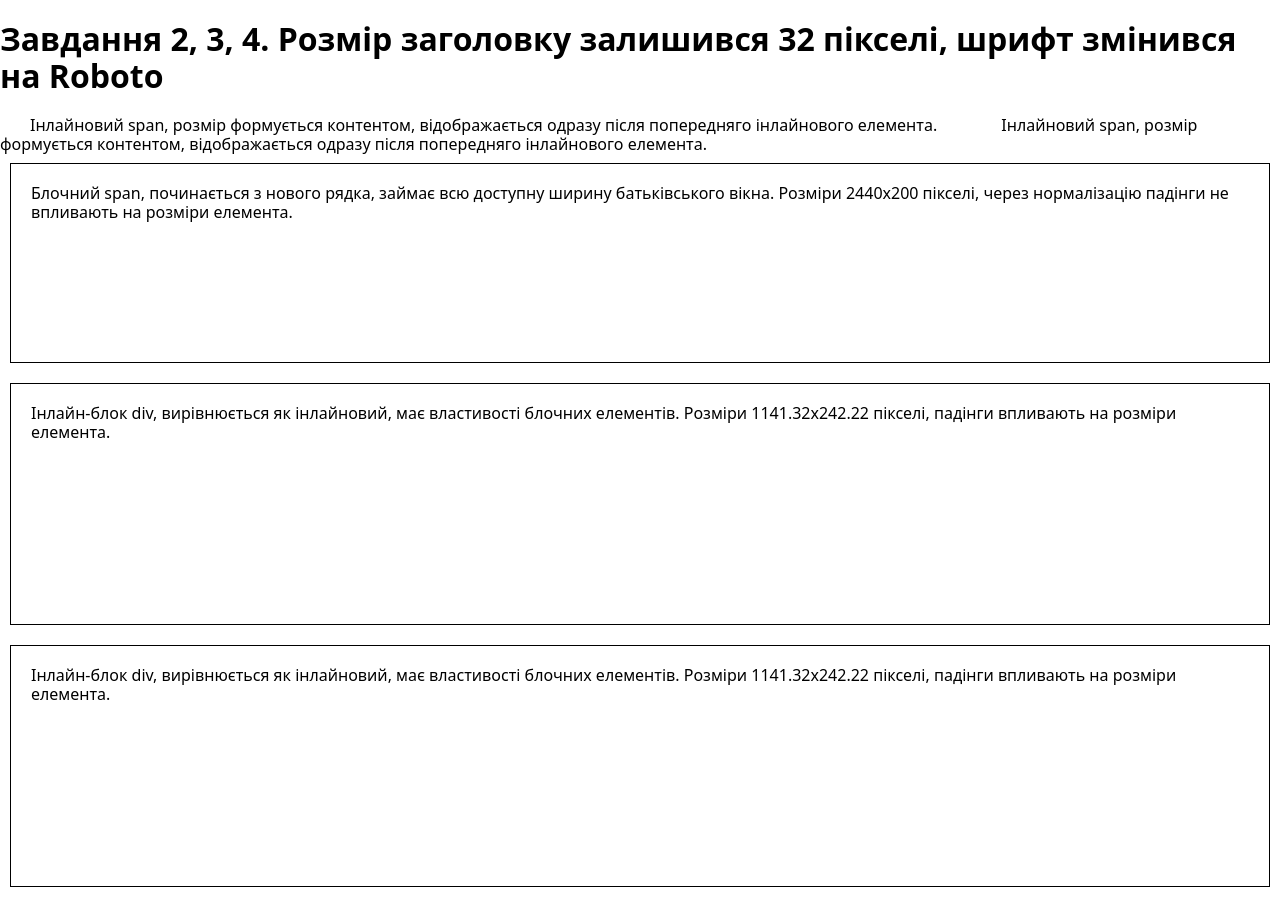
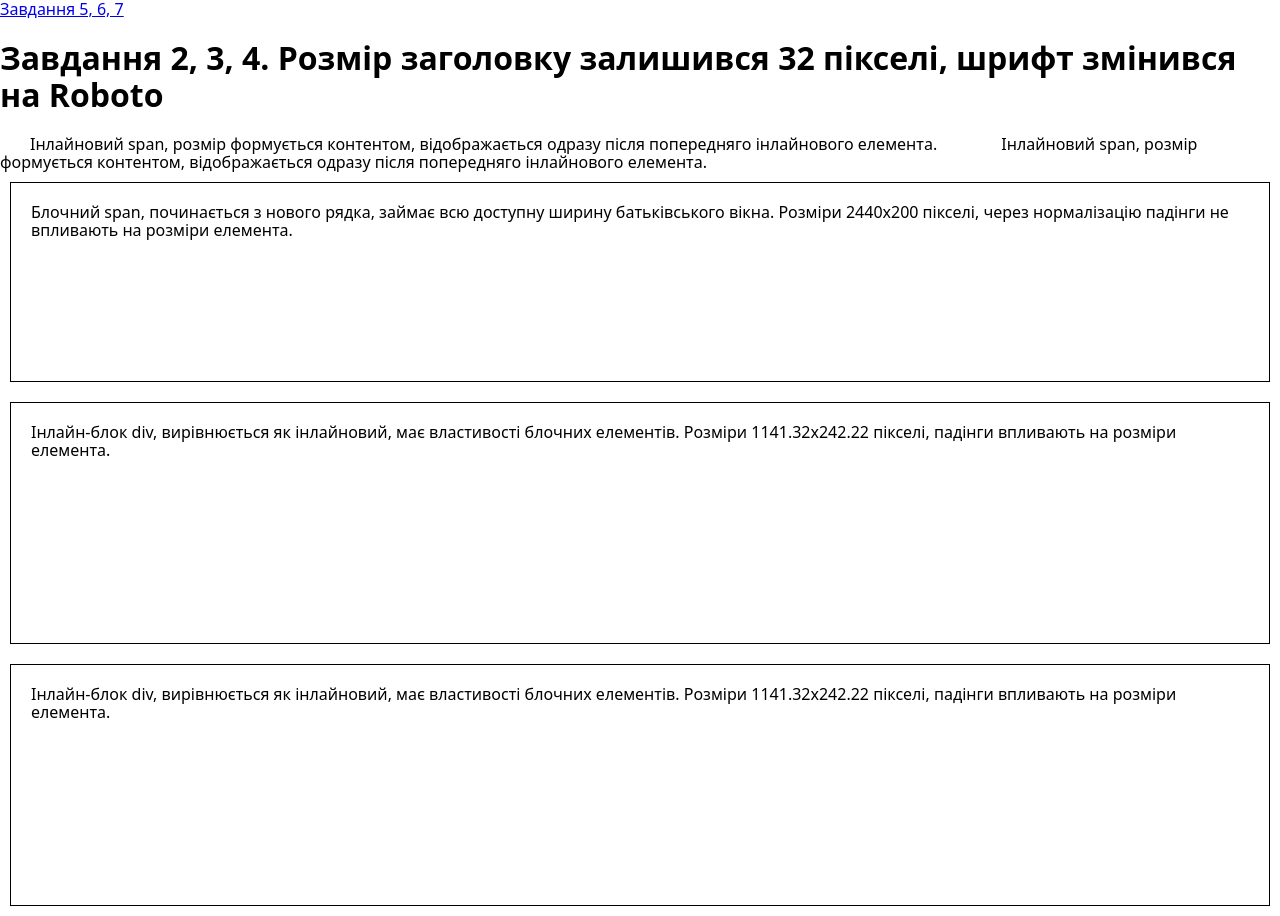
Before and after one commit to eugeneskryaga/Hillel-home-work-7, a plain HTML site: page index.html in a window 1280 px wide. Drawn offline with nearby package versions, Linux system fonts and the light colour scheme.

Commit message:
add links

```diff
--- a/normalize.html
+++ b/index.html
@@ -17,6 +17,8 @@
     <title>Document</title>
   </head>
   <body>
+    <a href="./reset.html">Завдання 5, 6, 7</a>
+
     <h1>
       Завдання 2, 3, 4. Розмір заголовку залишився 32 пікселі, шрифт змінився на
       Roboto
```
Also changed, not shown: reset.html (+1 -0 lines).
